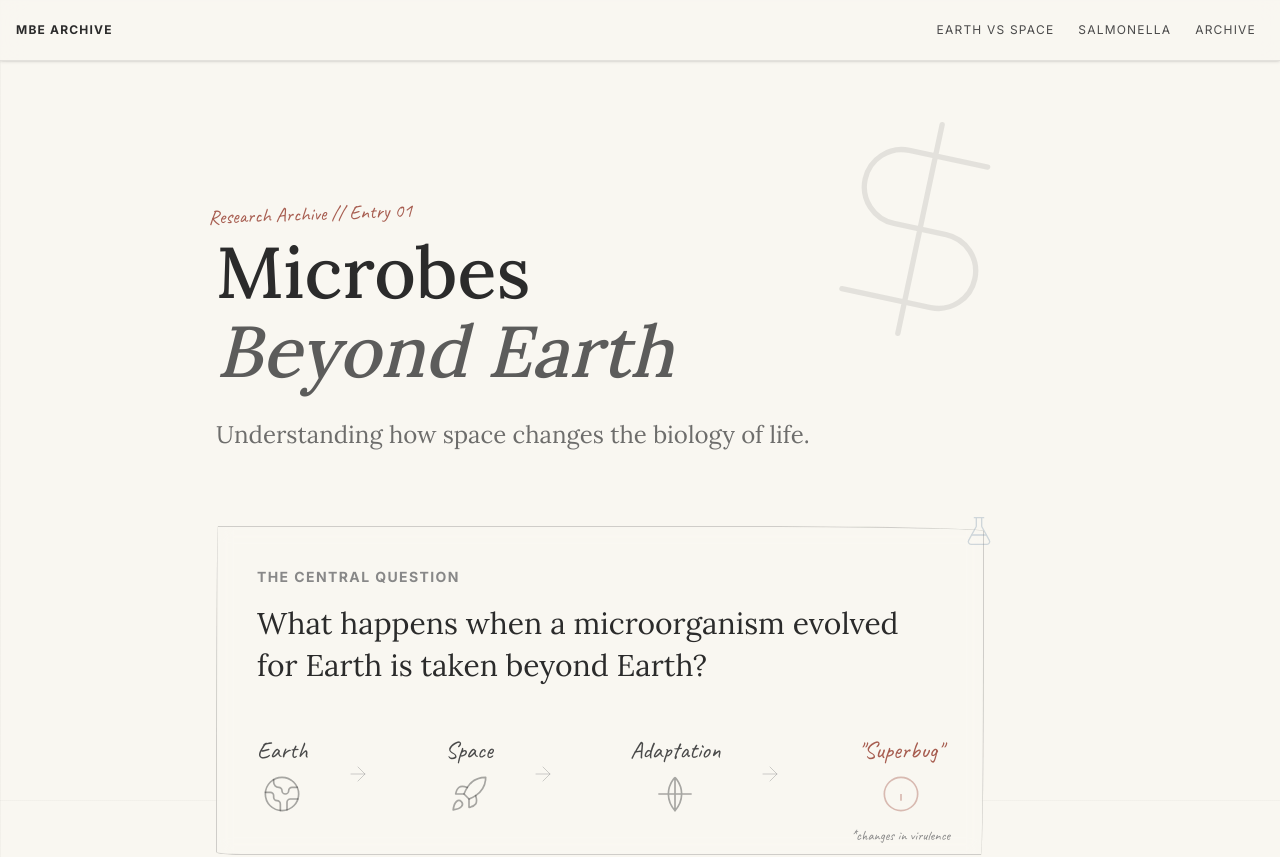
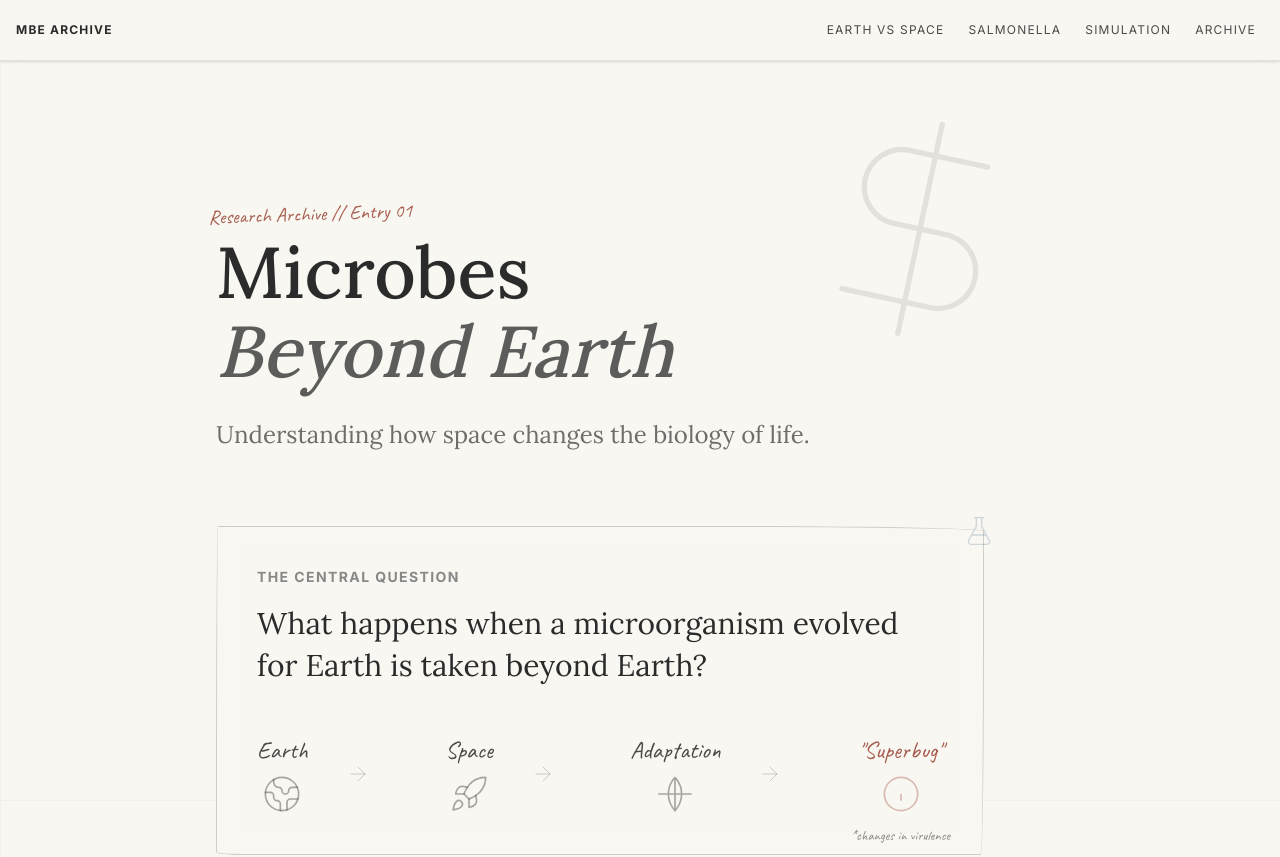
Before and after one commit to utshaNandi/superbug, a Next.js app: page / in a window 1280 px wide. Shown: the top 857 px of the page. Built offline with nearby package versions, Linux system fonts and the light colour scheme.

Commit message:
fix: Add Simulation link to top nav bar

```diff
--- a/src/app/layout.tsx
+++ b/src/app/layout.tsx
@@ -41,6 +41,7 @@ export default function RootLayout({
           <div className="flex gap-4 md:gap-6 overflow-x-auto no-scrollbar items-center pr-2">
             <a href="/#earth-vs-space" className="hover:text-graphite transition-colors whitespace-nowrap py-3 block min-h-[44px] link-underline">Earth vs Space</a>
             <a href="/#salmonella" className="hover:text-graphite transition-colors whitespace-nowrap py-3 block min-h-[44px] link-underline">Salmonella</a>
+            <a href="/#simulation" className="hover:text-graphite transition-colors whitespace-nowrap py-3 block min-h-[44px] link-underline">Simulation</a>
             <a href="/#research-shelf" className="hover:text-graphite transition-colors whitespace-nowrap py-3 block min-h-[44px] link-underline">Archive</a>
           </div>
         </nav>
--- a/src/components/MicrogravitySimulation.tsx
+++ b/src/components/MicrogravitySimulation.tsx
@@ -229,7 +229,7 @@ export default function MicrogravitySimulation() {
   const currentData = getExperimentData(bacterium, antibiotic);
 
   return (
-    <section className="px-4 md:px-6 py-16 md:py-24 max-w-4xl mx-auto w-full relative z-10 mt-8">
+    <section id="simulation" className="px-4 md:px-6 py-16 md:py-24 max-w-4xl mx-auto w-full relative z-10 mt-8">
       {/* Simulation Header */}
       <div className="mb-10 md:mb-16">
         <span className="font-sans text-[10px] tracking-widest uppercase text-accent-blue block mb-2 font-bold border-b border-accent-blue/20 w-fit pb-1">Interactive Exhibition</span>
```
